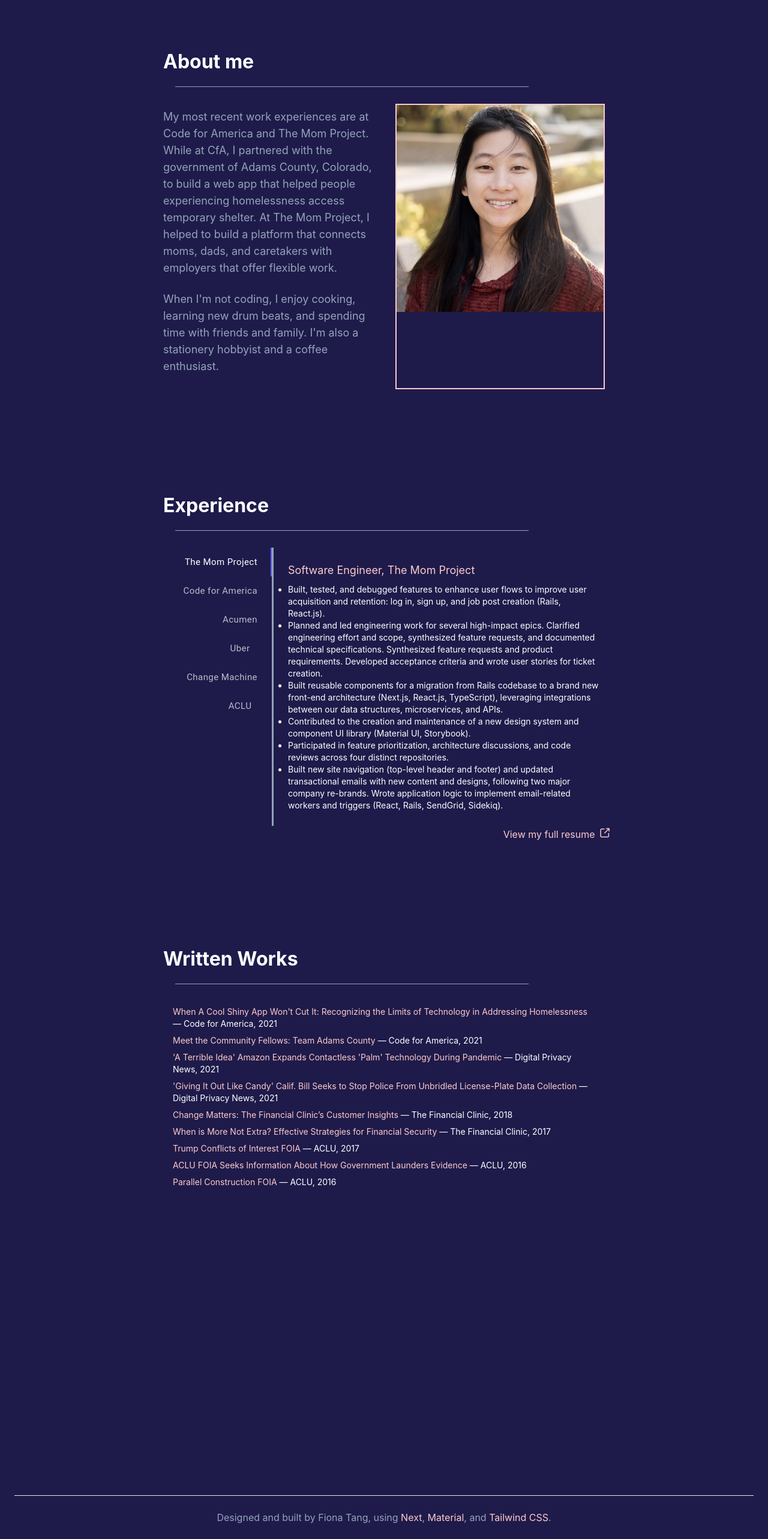
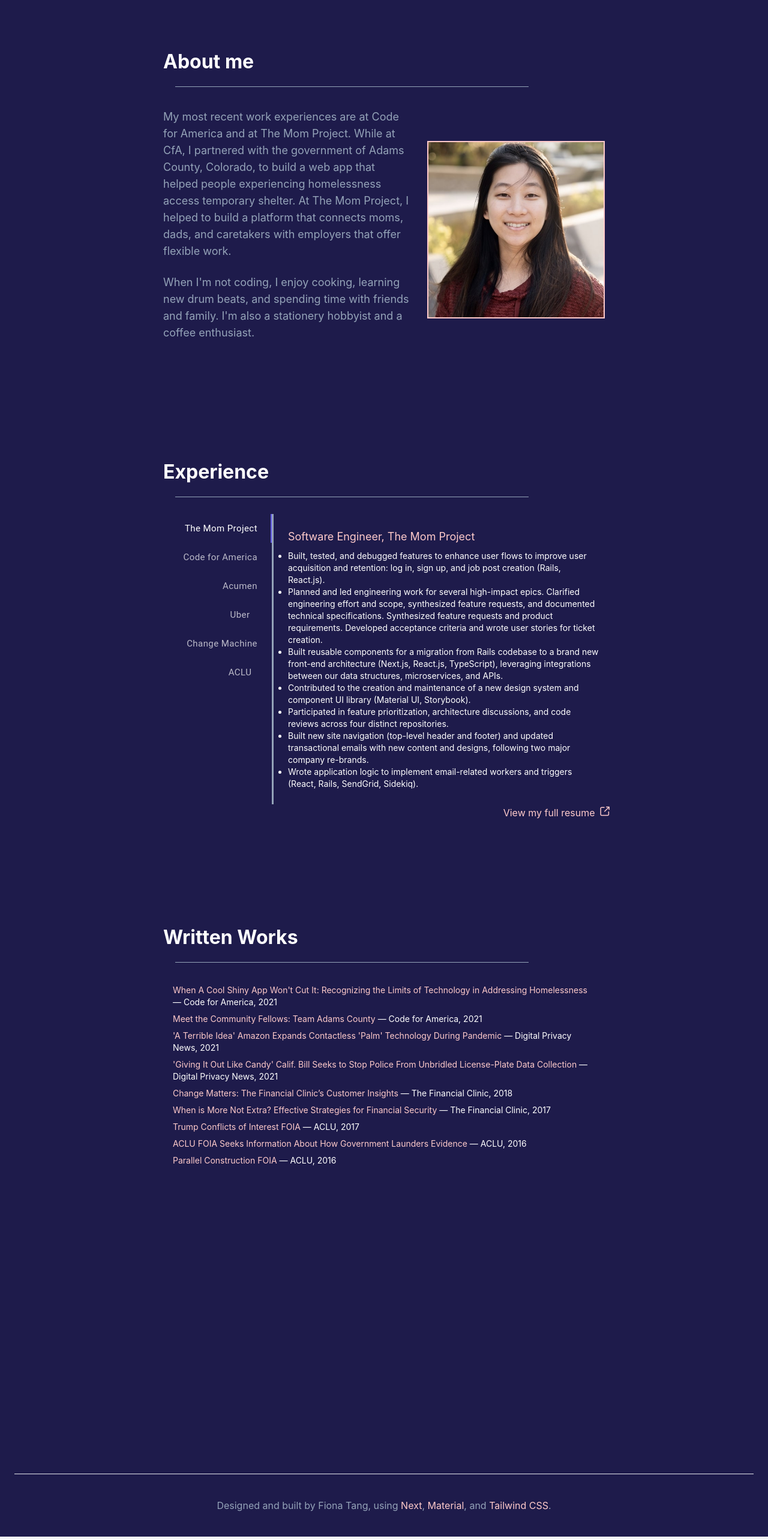
Before and after one commit to fionatagious/fiona.works, a Next.js app: page / in a window 1280 px wide. Shown: the part 739-3305 px from the top of the page at 60% size. Built offline with nearby package versions, Linux system fonts and the light colour scheme.

Commit message:
responsiveness at md and lg breakpoints

```diff
--- a/components/ExperiencePanel.js
+++ b/components/ExperiencePanel.js
@@ -167,9 +167,11 @@ export default function VerticalTabs() {
               <li>
                 Built new site navigation (top-level header and footer) and
                 updated transactional emails with new content and designs,
-                following two major company re-brands. Wrote application logic
-                to implement email-related workers and triggers (React, Rails,
-                SendGrid, Sidekiq).
+                following two major company re-brands.
+              </li>
+              <li>
+                Wrote application logic to implement email-related workers and
+                triggers (React, Rails, SendGrid, Sidekiq).
               </li>
             </ul>
           </div>
--- a/components/navigation/footer/index.js
+++ b/components/navigation/footer/index.js
@@ -3,10 +3,10 @@ import React from "react";
 const Footer = () => {
   return (
     <>
-      <div className="w-full h-full z-50 ">
-        <div className="container mx-auto px-6 gap-x-8 mt-6">
+      <div className="w-full h-full z-50">
+        <div className="container mx-auto px-6 mt-6">
           <hr />
-          <div className="flex justify-center text-slate-400 py-6">
+          <div className="flex justify-center text-slate-400 py-10">
             <span>
               Designed and built by Fiona Tang, using&nbsp;
               <a href="https://nextjs.org/">Next</a>,&nbsp;
--- a/pages/about/index.js
+++ b/pages/about/index.js
@@ -5,9 +5,9 @@ import Grid from "@mui/material/Grid";
 export default function About() {
   return (
     <Grid item className="flex flex-col sm:flex-row px-4 justify-center">
-      <Grid item xs={12} sm={6}>
+      <Grid item xs={12} sm={12} md={8} lg={8} xl={6}>
         <div className="text-left text-slate-400 text-sm sm:text-md md:text-lg mt-2 mb-6">
-          My most recent work experiences are at Code for America and The Mom
+          My most recent work experiences are at Code for America and at The Mom
           Project. While at CfA, I partnered with the government of Adams
           County, Colorado, to build a web app that helped people experiencing
           homelessness access temporary shelter. At The Mom Project, I helped to
@@ -20,13 +20,14 @@ export default function About() {
           and a coffee enthusiast.
         </div>
       </Grid>
-      <div className="ml-4 hidden sm:inline-block sm:ml-6 z-40 about-photo-border">
+      <div className="hidden xl:inline-block ml-4 sm:ml-6 my-auto z-40">
         <Image
           priority
           src="/images/headshot.jpg"
           height={350}
           width={350}
           alt="profile-photo"
+          style={{ border: "2px solid rgb(254, 202, 202)" }}
         />
       </div>
     </Grid>
--- a/pages/index.js
+++ b/pages/index.js
@@ -14,22 +14,22 @@ export default function Home() {
       <Navbar />
       <Grid
         container
-        className="flex flex-col min-h-1/2 px-4 sm:px-32 pt-6 sm:pt-32"
+        className="flex flex-col min-h-1/2 px-4 lg:px-32 pt-6 sm:pt-32"
       >
         <Intro />
-        <Grid item xs={12} className="px-0 sm:px-32 py-20 my-20">
+        <Grid item xs={12} className="px-0 lg:px-32 py-20 my-20">
           <div className="heading text-slate-400 font-bold text-md text-center sm:text-left text-2xl sm:text-3xl m-4">
             About me
           </div>
           <About />
         </Grid>
-        <Grid item xs={12} className="px-0 sm:px-32 py-20 my-20">
+        <Grid item xs={12} className="px-0 lg:px-32 py-20 my-20">
           <div className="heading text-slate-400 font-bold text-md text-center sm:text-left text-2xl sm:text-3xl m-4">
             Experience
           </div>
           <ExperiencePanel />
         </Grid>
-        <Grid item xs={12} className="px-0 sm:px-32 pt-20 mt-20">
+        <Grid item xs={12} className="px-0 lg:px-32 pt-20 mt-20">
           <div className="heading text-slate-400 font-bold text-md text-center sm:text-left text-2xl sm:text-3xl m-4">
             Written Works
           </div>
--- a/styles/globalStyles.js
+++ b/styles/globalStyles.js
@@ -30,12 +30,6 @@ const GlobalStyle = createGlobalStyle`
 		height: 1px;
 		margin-left: 20px;
 		background-color: rgb(148 163 184);
-	}
-
-	.about-photo-border {
-		position: relative;
-  		background-color: transparent;
-  		border: 2px solid rgb(254, 202, 202);
 	}
 
 	.link-animation {
@@ -104,13 +98,6 @@ const GlobalStyle = createGlobalStyle`
 		font-size: 1.625rem;
 	}
 
-	/* resume: overview */
-	.email {
-		color: #d79eff;
-		text-decoration: none;
-		font-weight: bold;
-	}
-
 	/* resume: experience */
 	.position-title {
 		color: #d79eff;
@@ -118,7 +105,7 @@ const GlobalStyle = createGlobalStyle`
 		line-height: 1.4;
 	}
 
-	/* resume: icons, avatars */
+	/* resume: avatar */
 	.profile-image-small {
 		border-radius: 50%;
 	}
```
